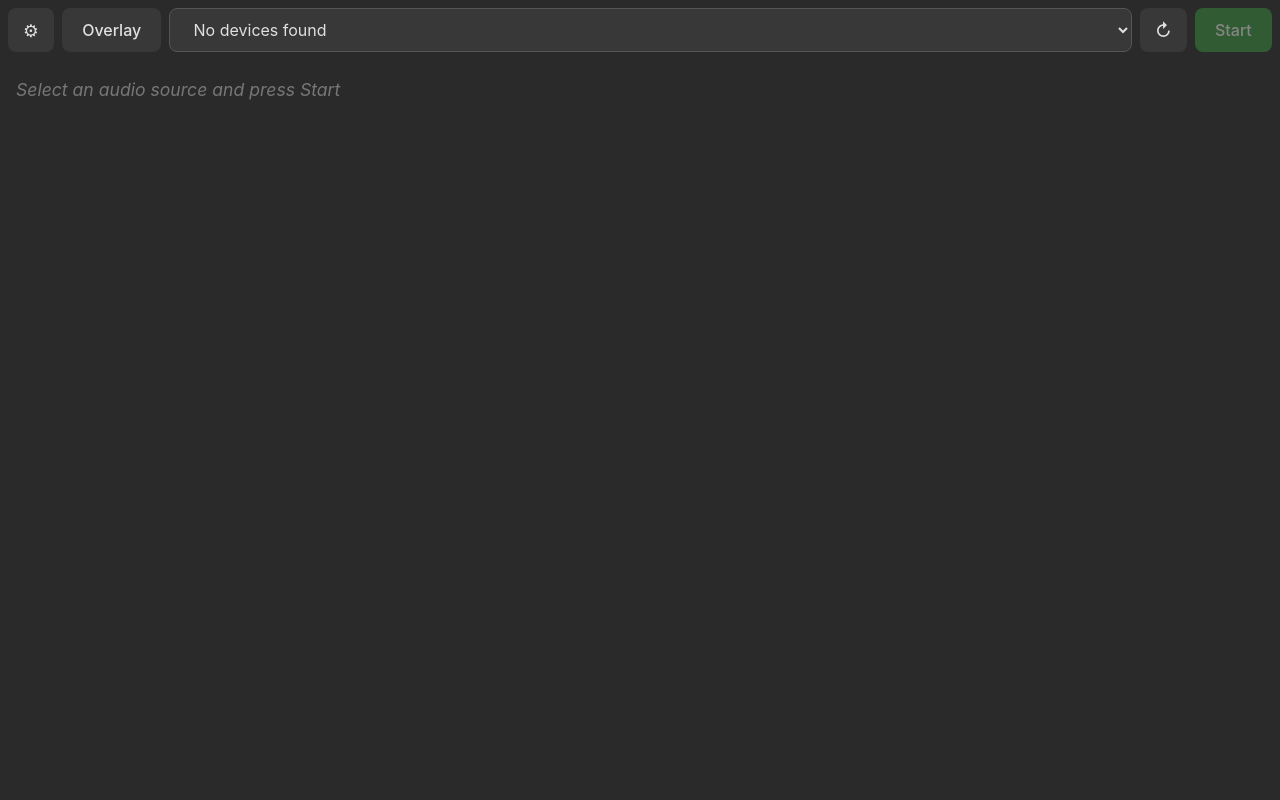
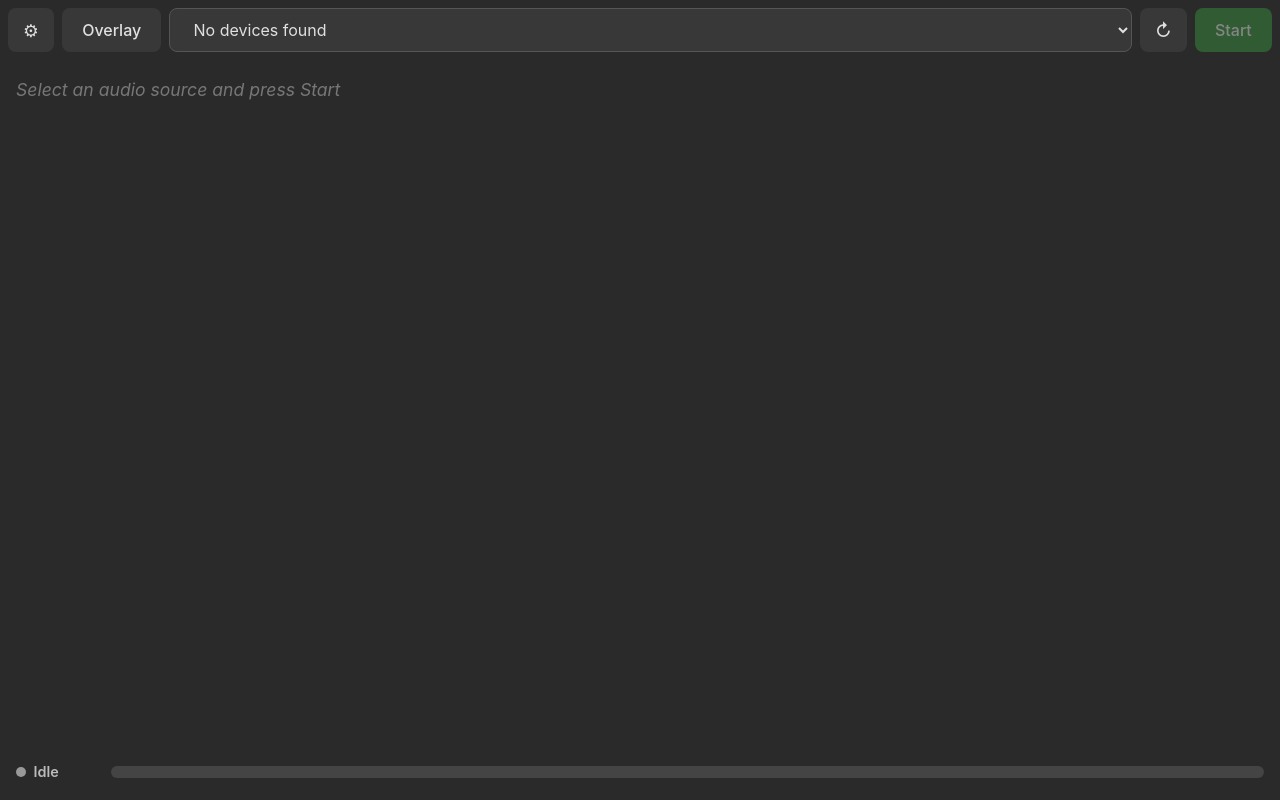
Before and after one commit to edmistond/larmindon, a React (Vite) app in the folder app/: page / in a window 1280 px wide. Built offline with nearby package versions, Linux system fonts and the light colour scheme.

Commit message:
ui: add VAD-aware audio level meter

```diff
--- a/app/src/App.css
+++ b/app/src/App.css
@@ -25,6 +25,8 @@ html, body {
     --color-accent-red: #d32f2f;
     --color-accent-red-hover: #b71c1c;
     --color-error: #ef5350;
+    --color-meter-track: #444;
+    --color-meter-fill: #999;
 
     color: var(--color-text);
     background-color: var(--color-bg);
@@ -51,6 +53,8 @@ html, body {
     --color-accent-red: #f44336;
     --color-accent-red-hover: #d32f2f;
     --color-error: #d32f2f;
+    --color-meter-track: #ddd;
+    --color-meter-fill: #777;
 }
 
 .container {
@@ -174,3 +178,63 @@ button {
     color: var(--color-text-placeholder);
     font-style: italic;
 }
+
+.audio-status {
+    display: flex;
+    align-items: center;
+    gap: 0.75rem;
+    min-height: 1.5rem;
+    padding: 0.5rem;
+    color: var(--color-text-secondary);
+    font-size: 0.9rem;
+    font-weight: 600;
+}
+
+.audio-status-label {
+    display: flex;
+    align-items: center;
+    gap: 0.45rem;
+    min-width: 5.2rem;
+}
+
+.audio-status-dot {
+    width: 0.65rem;
+    height: 0.65rem;
+    flex: 0 0 auto;
+    border-radius: 50%;
+    background: var(--color-meter-fill);
+}
+
+.audio-status[data-running="true"] .audio-status-dot {
+    background: #35d06f;
+    box-shadow: 0 0 0.4rem rgb(53 208 111 / 35%);
+}
+
+.audio-meter {
+    flex: 1;
+    height: 0.75rem;
+    overflow: hidden;
+    border-radius: 999px;
+    background: var(--color-meter-track);
+}
+
+.audio-meter-fill {
+    width: 100%;
+    height: 100%;
+    border-radius: inherit;
+    background: var(--color-meter-fill);
+    transform: scaleX(0);
+    transform-origin: left center;
+    transition: transform 80ms linear, background 120ms ease;
+    will-change: transform;
+}
+
+.audio-meter[data-vad="true"] .audio-meter-fill {
+    background: linear-gradient(90deg, #35d06f 0%, #f4df26 58%, #ff922b 100%);
+}
+
+@media (prefers-reduced-motion: reduce) {
+    .audio-meter-fill {
+        transition: none;
+    }
+}
--- a/app/src/App.tsx
+++ b/app/src/App.tsx
@@ -20,6 +20,11 @@ interface Settings {
   theme_mode: string;
 }
 
+interface AudioLevel {
+  level: number;
+  vad_active: boolean;
+}
+
 function App() {
   const [devices, setDevices] = useState<AudioDevice[]>([]);
   const [selectedDevice, setSelectedDevice] = useState<string>("");
@@ -27,6 +32,8 @@ function App() {
   const [transcript, setTranscript] = useState("");
   const [error, setError] = useState("");
   const transcriptRef = useRef<HTMLDivElement>(null);
+  const audioMeterRef = useRef<HTMLDivElement>(null);
+  const audioMeterFillRef = useRef<HTMLDivElement>(null);
   const stickToBottomRef = useRef(true);
   const [fontSettings, setFontSettings] = useState<Settings>({
     font_family: "",
@@ -73,6 +80,7 @@ function App() {
       (event) => {
         setError(event.payload.text);
         setIsRunning(false);
+        resetAudioMeter();
       }
     );
 
@@ -107,6 +115,19 @@ function App() {
       openPreferences();
     });
 
+    // Meter updates bypass React state so 20 Hz audio events do not re-render
+    // the transcript or controls. The fill uses a compositor-friendly scale.
+    const unlistenAudioLevel = listen<AudioLevel>("audio-level", (event) => {
+      const level = Math.max(0, Math.min(1, event.payload.level));
+      if (audioMeterFillRef.current) {
+        audioMeterFillRef.current.style.transform = `scaleX(${level})`;
+      }
+      if (audioMeterRef.current) {
+        audioMeterRef.current.dataset.vad = String(event.payload.vad_active);
+        audioMeterRef.current.setAttribute("aria-valuenow", String(Math.round(level * 100)));
+      }
+    });
+
     return () => {
       unlistenTranscription.then((fn) => fn());
       unlistenError.then((fn) => fn());
@@ -115,6 +136,7 @@ function App() {
       unlistenClearTranscript.then((fn) => fn());
       unlistenCopyTranscript.then((fn) => fn());
       unlistenOpenPreferences.then((fn) => fn());
+      unlistenAudioLevel.then((fn) => fn());
     };
   }, []);
 
@@ -252,6 +274,7 @@ function App() {
 
   async function handleStart() {
     setError("");
+    resetAudioMeter();
     try {
       await invoke("start_transcription", {
         deviceId: selectedDevice || null,
@@ -266,8 +289,19 @@ function App() {
     try {
       await invoke("stop_transcription");
       setIsRunning(false);
+      resetAudioMeter();
     } catch (e) {
       setError(String(e));
+    }
+  }
+
+  function resetAudioMeter() {
+    if (audioMeterFillRef.current) {
+      audioMeterFillRef.current.style.transform = "scaleX(0)";
+    }
+    if (audioMeterRef.current) {
+      audioMeterRef.current.dataset.vad = "false";
+      audioMeterRef.current.setAttribute("aria-valuenow", "0");
     }
   }
 
@@ -370,6 +404,25 @@ function App() {
           </span>
         )}
       </div>
+
+      <div className="audio-status" data-running={isRunning}>
+        <div className="audio-status-label">
+          <span className="audio-status-dot" aria-hidden="true" />
+          <span>{isRunning ? "Listening" : "Idle"}</span>
+        </div>
+        <div
+          className="audio-meter"
+          ref={audioMeterRef}
+          data-vad="false"
+          role="meter"
+          aria-label="Input audio level"
+          aria-valuemin={0}
+          aria-valuemax={100}
+          aria-valuenow={0}
+        >
+          <div className="audio-meter-fill" ref={audioMeterFillRef} />
+        </div>
+      </div>
     </main>
   );
 }
```
Also changed, not shown: 1 other file (tests, documents, lock files or other folders).
